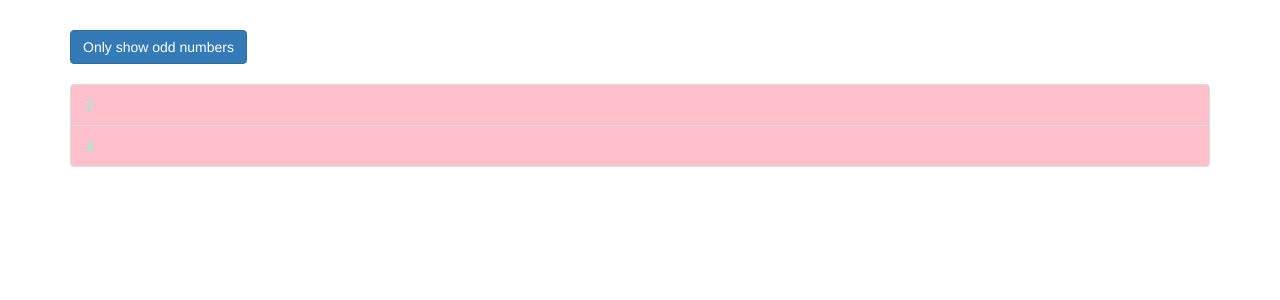
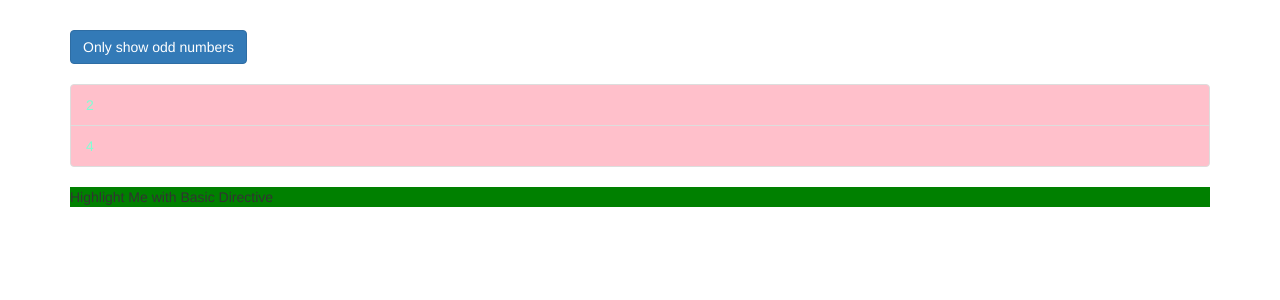
Before and after one commit to Meenal-Poladia/learning-angular-directives, an Angular app: page / in a window 1280 px wide. Shown: the top 300 px of the page. Built offline with nearby package versions, Linux system fonts and the light colour scheme.

Commit message:
Creating a basic attribute directive

```diff
--- a/src/app/app.component.html
+++ b/src/app/app.component.html
@@ -27,6 +27,7 @@
           </li>
         </div>
       </ul>
+      <p appBasicHighlight>Highlight Me with Basic Directive</p>
       <ng-template [ngIf]="onlyOdd">
         <p>Only odd</p>
       </ng-template>
--- a/src/app/app.module.ts
+++ b/src/app/app.module.ts
@@ -4,10 +4,12 @@ import { FormsModule } from '@angular/forms';
 
 
 import { AppComponent } from './app.component';
+import {BasicHighlight} from "./directives/basic-highlight";
 
 @NgModule({
   declarations: [
-    AppComponent
+    AppComponent,
+    BasicHighlight
   ],
   imports: [
     BrowserModule,
--- /dev/null
+++ b/src/app/directives/basic-highlight.ts
@@ -0,0 +1,17 @@
+import {Directive, ElementRef, OnInit} from "@angular/core";
+
+@Directive({
+  selector: '[appBasicHighlight]'
+})
+
+export class BasicHighlight implements OnInit{
+
+  constructor(private element: ElementRef) {
+
+  }
+
+  ngOnInit() {
+    this.element.nativeElement.style.backgroundColor = 'green'
+  }
+
+}
```
